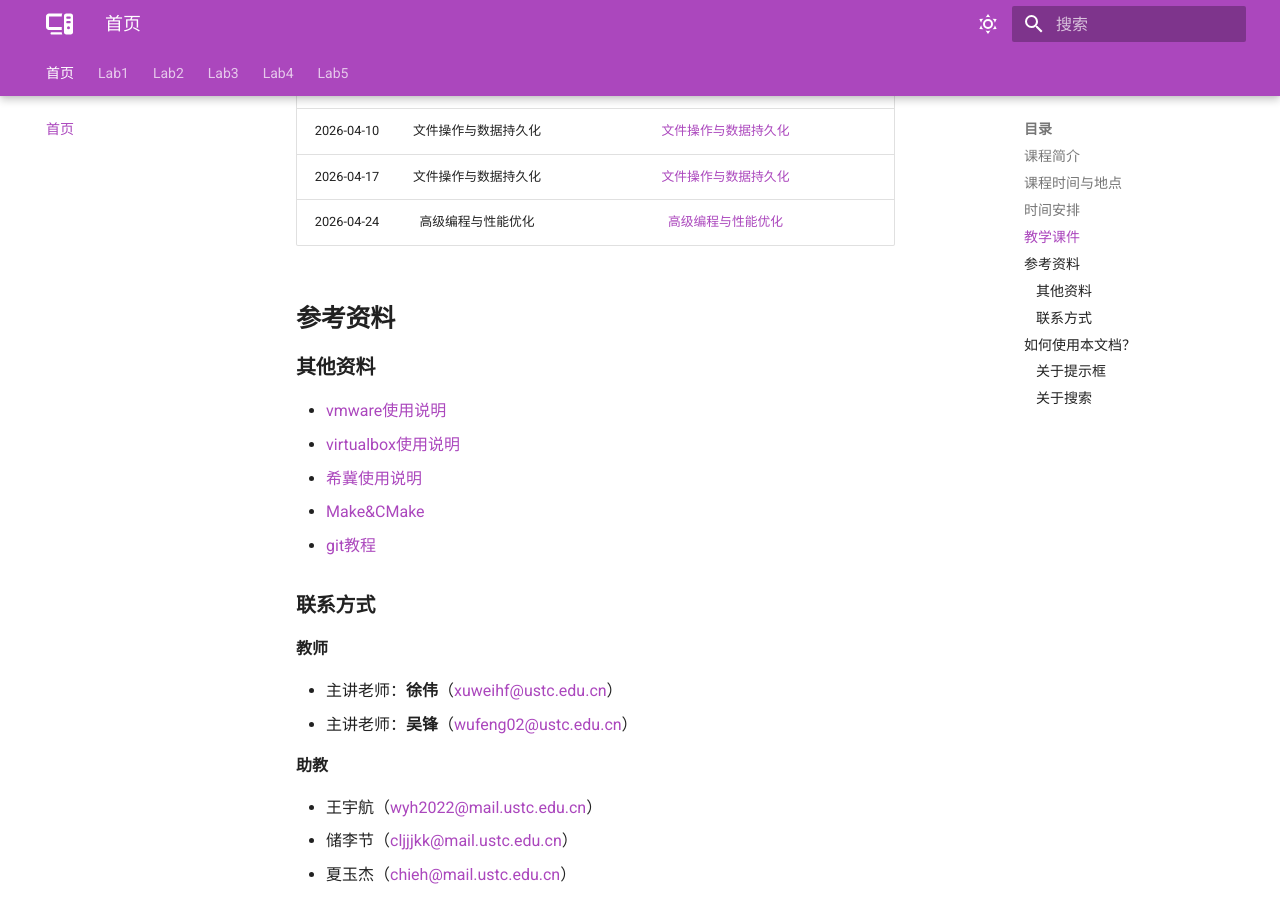
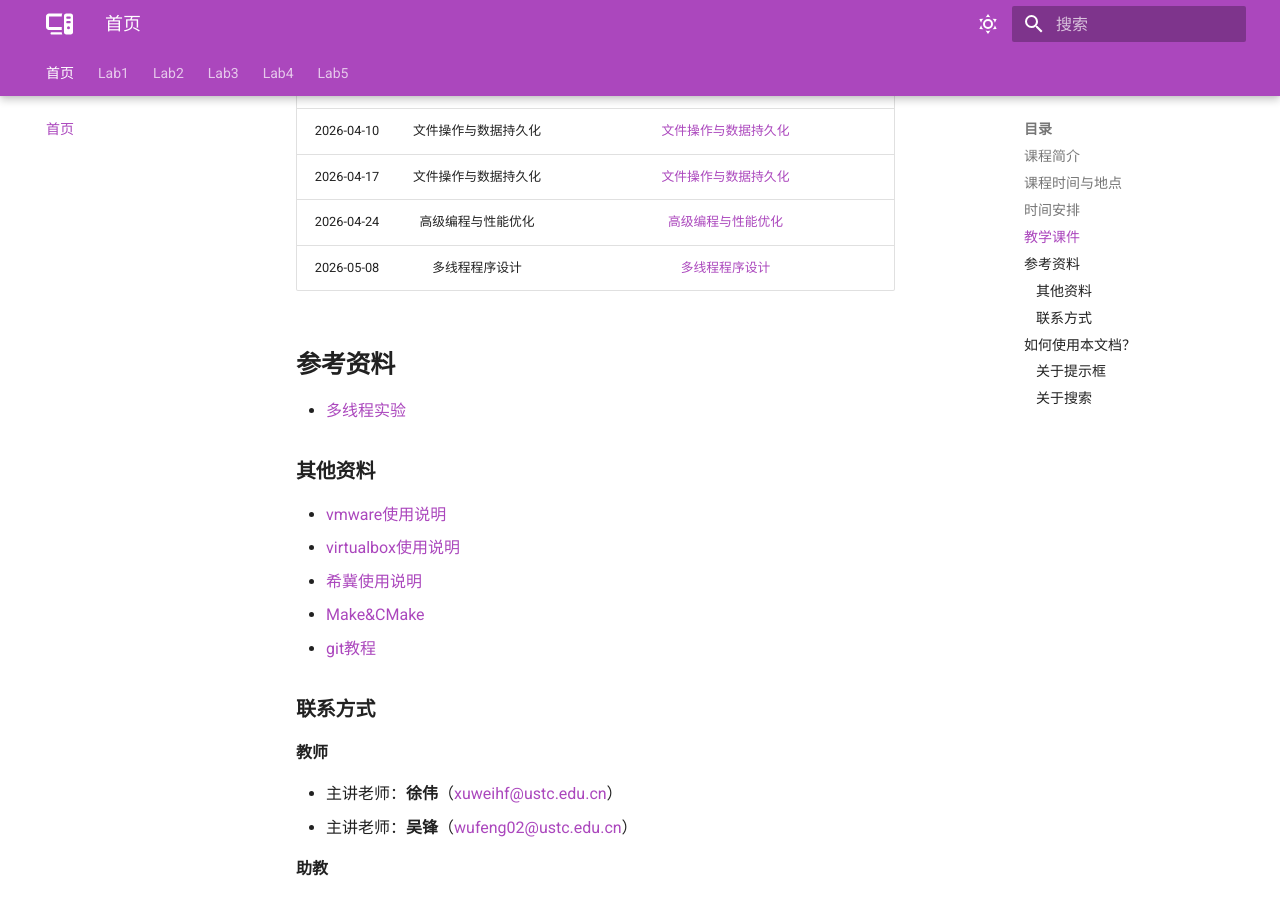
Before and after one commit to USTC-ISP-2026/homepage, an MkDocs documentation site: the page built from docs/index.md, in a window 1280 px wide and 900 px high, scrolled down 1233 px. Built offline with MkDocs 1.6.1 and Material for MkDocs 9.7.7, drawn with Linux system fonts in a browser that asks for light colours; nearby versions of some CDN libraries; library files that are not in the unit come from our copies.

```diff
--- a/docs/index.md
+++ b/docs/index.md
@@ -36,8 +36,10 @@
 | 2026-04-10 | 文件操作与数据持久化 | [文件操作与数据持久化](./slide/06文件操作与数据持久化.pdf) |
 | 2026-04-17 | 文件操作与数据持久化 | [文件操作与数据持久化](./slide/06文件操作与数据持久化.pdf) |
 | 2026-04-24 | 高级编程与性能优化 | [高级编程与性能优化](./slide/07高级编程与性能优化.pdf) |
+| 2026-05-08 | 多线程程序设计 | [多线程程序设计](./slide/07多线程程序设计.pdf) |
 
 ## <strong>参考资料</strong>
+- [多线程实验](./slide/07multiThread.zip)
 
 ### <strong>其他资料</strong>
 - [vmware使用说明](./slide/vmware_1.pdf)
```
Also changed, not shown: 2 other files.
